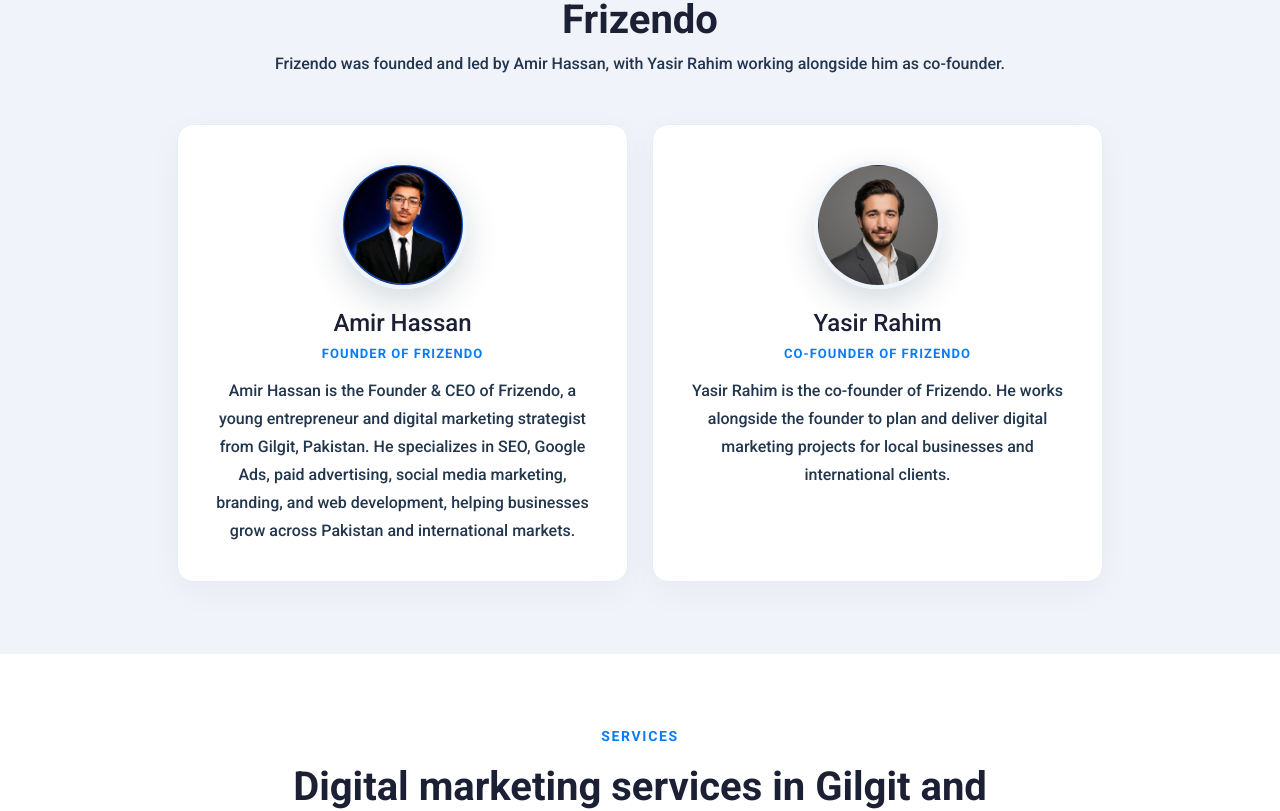
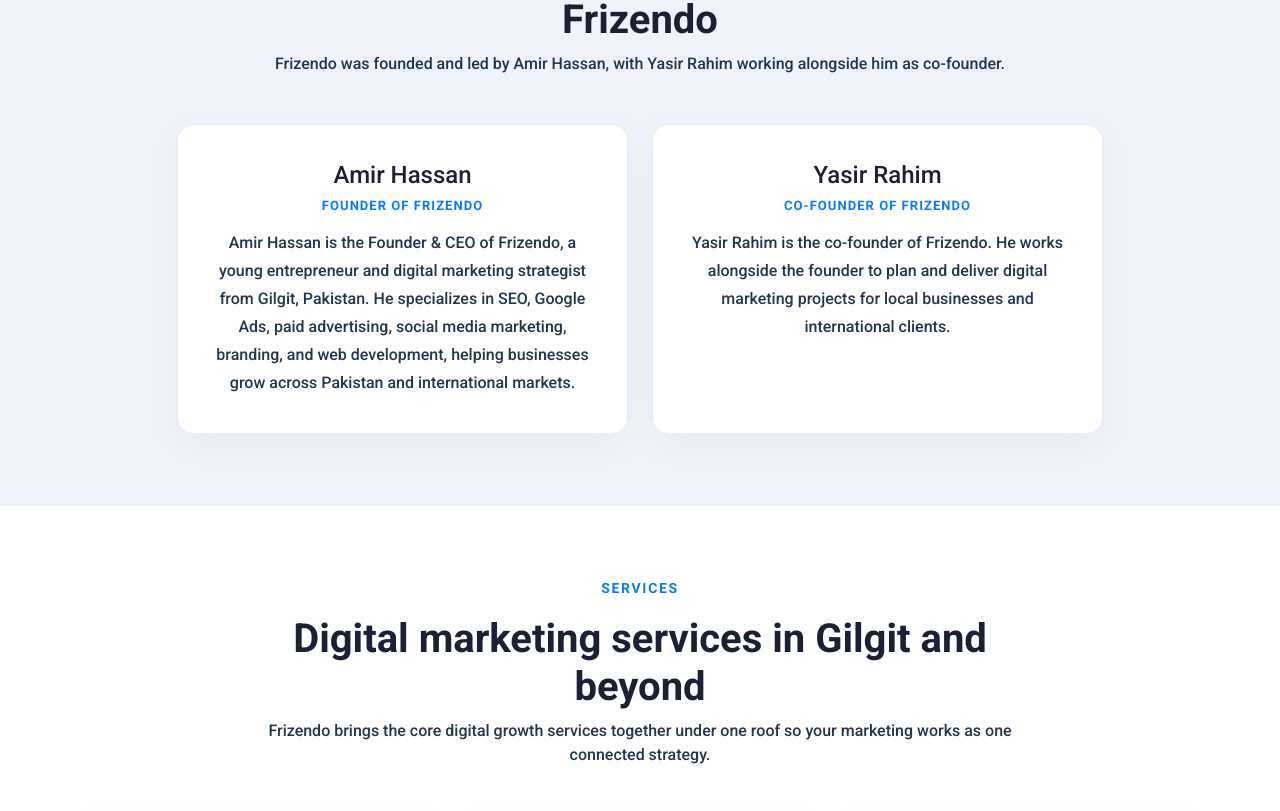
Before and after one commit to frizendocom-commits/frizendo, a Next.js app: page /about in a window 1280 px wide. Shown: the part 1420-2231 px from the top of the page. Built offline with nearby package versions, Linux system fonts and the light colour scheme.

Commit message:
Update footer credit and founder cards

```diff
--- a/app/about/about.css
+++ b/app/about/about.css
@@ -98,13 +98,25 @@
 }
 
 .about-profile {
+  display: block;
   height: 100%;
   padding: 36px 30px;
+  color: inherit;
   text-align: center;
+  text-decoration: none;
   border: 1px solid #e5edf5;
   border-radius: var(--fr-r-md);
   background: #fff;
   box-shadow: 0 10px 35px rgba(9, 37, 65, 0.04);
+  transition: border-color 0.2s ease, box-shadow 0.2s ease, transform 0.2s ease;
+}
+
+.about-profile:hover,
+.about-profile:focus-visible {
+  color: inherit;
+  border-color: var(--fr-blue);
+  box-shadow: 0 14px 40px rgba(9, 37, 65, 0.12);
+  transform: translateY(-3px);
 }
 
 .about-avatar {
--- a/app/about/page.tsx
+++ b/app/about/page.tsx
@@ -333,16 +333,12 @@ export default function Page() {
           </div>
           <div className="row g-4 justify-content-center">
             <div className="col-md-6 col-lg-5">
-              <div className="about-profile">
-                <Image
-                  alt="Amir Hassan, Founder of Frizendo"
-                  className="about-photo"
-                  src="/img/clients-img/amir hassan founder.jpeg"
-                  width={1070}
-                  height={1070}
-                  sizes="128px"
-                  quality={80}
-                />
+              <a
+                className="about-profile"
+                href="https://www.mehakaura.com/"
+                rel="noopener"
+                target="_blank"
+              >
                 <h3 className="h4 mb-0">Amir Hassan</h3>
                 <span className="about-role">Founder of Frizendo</span>
                 <p>
@@ -352,19 +348,15 @@ export default function Page() {
                   social media marketing, branding, and web development, helping
                   businesses grow across Pakistan and international markets.
                 </p>
-              </div>
+              </a>
             </div>
             <div className="col-md-6 col-lg-5">
-              <div className="about-profile">
-                <Image
-                  alt="Yasir Rahim, Co-Founder of Frizendo"
-                  className="about-photo"
-                  src="/img/clients-img/yasir co founder .png"
-                  width={760}
-                  height={762}
-                  sizes="128px"
-                  quality={80}
-                />
+              <a
+                className="about-profile"
+                href="https://www.mehakaura.com/"
+                rel="noopener"
+                target="_blank"
+              >
                 <h3 className="h4 mb-0">Yasir Rahim</h3>
                 <span className="about-role">Co-Founder of Frizendo</span>
                 <p>
@@ -372,7 +364,7 @@ export default function Page() {
                   the founder to plan and deliver digital marketing projects for
                   local businesses and international clients.
                 </p>
-              </div>
+              </a>
             </div>
           </div>
         </div>
--- a/components/Footer.tsx
+++ b/components/Footer.tsx
@@ -135,7 +135,10 @@ export default function Footer() {
         </p>
 
         <p className="footer-dev">
-          Developed by Henzify
+          Developed by{" "}
+          <a href="https://muhammad-smoky.vercel.app" rel="noopener" target="_blank">
+            Muhammad Azizi
+          </a>
         </p>
       </div>
     </footer>
```
